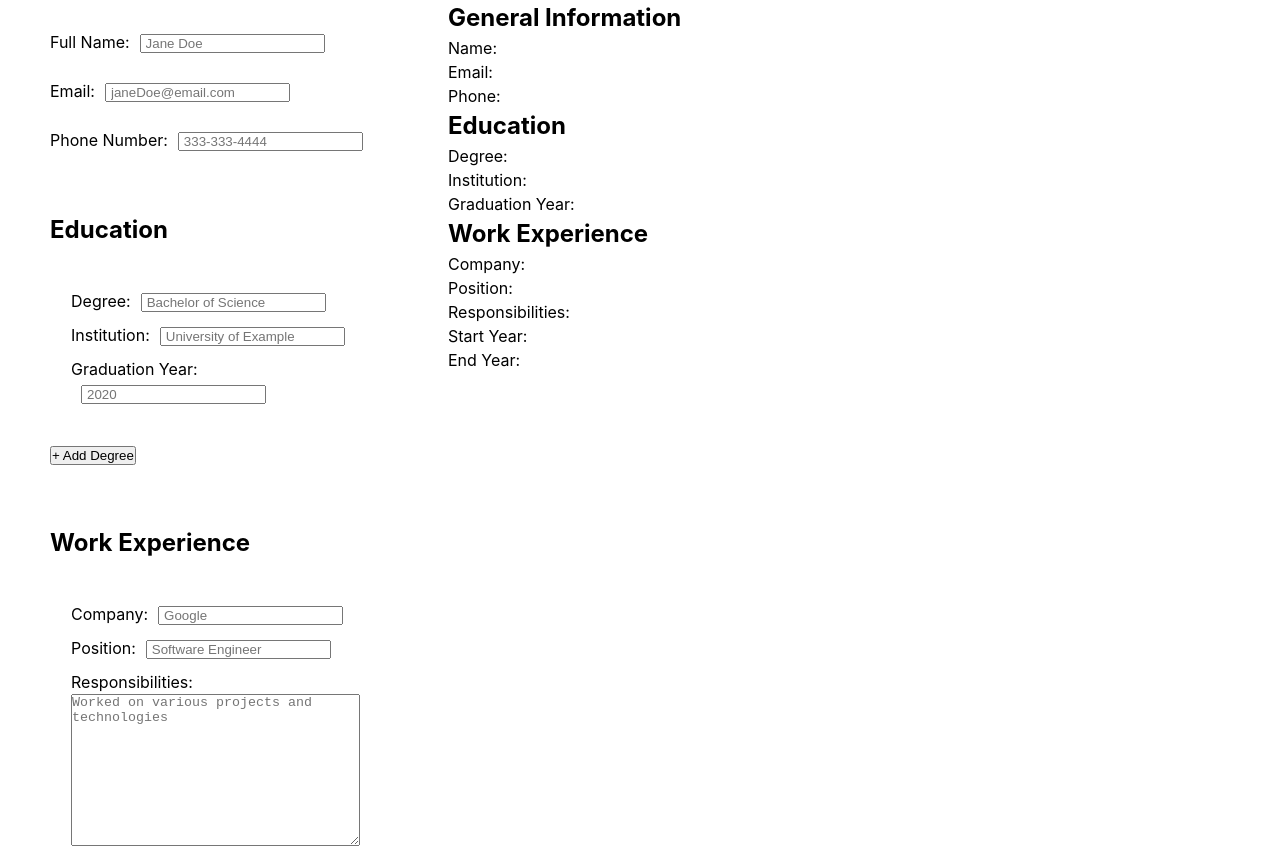
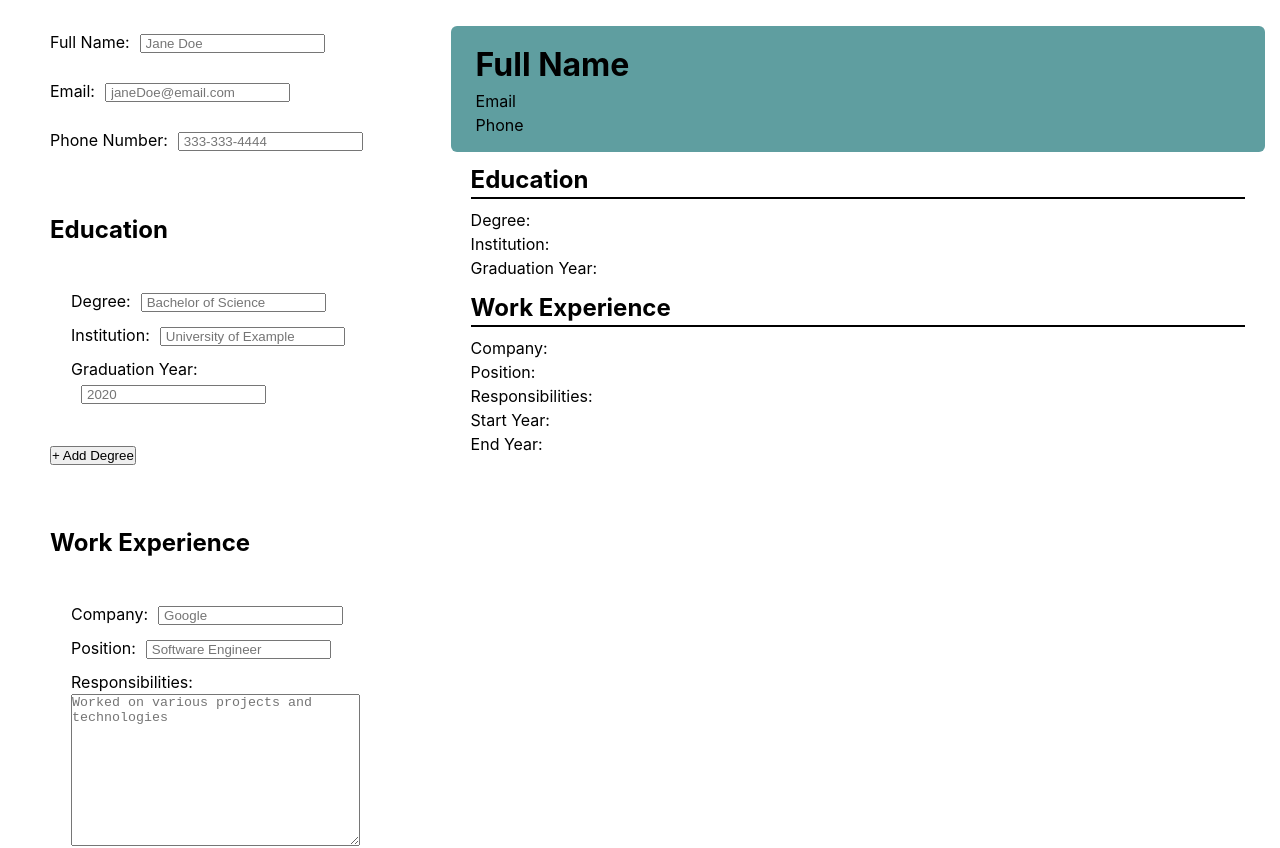
Before and after one commit to ha-x-3/odin-cv-application, a React (Vite) app: page / in a window 1280 px wide. Shown: the top 848 px of the page. Built offline with nearby package versions, Linux system fonts and the light colour scheme.

Commit message:
Styled preview

```diff
--- a/src/components/Preview.jsx
+++ b/src/components/Preview.jsx
@@ -1,12 +1,14 @@
 import React from 'react';
+import '../styles/previewStyles.css';
 
 export default function Preview({ generalInfo, educationInfo, workInfo }) {
 	return (
 		<div className='preview'>
-			<h2>General Information</h2>
-			<p>Name: {generalInfo.name}</p>
-			<p>Email: {generalInfo.email}</p>
-			<p>Phone: {generalInfo.phoneNumber}</p>
+			<div className='intro'>
+				<h1>{generalInfo.name || "Full Name"}</h1>
+				<p>{generalInfo.email || "Email"}</p>
+				<p>{generalInfo.phoneNumber || "Phone"}</p>
+			</div>
 
 			<h2>Education</h2>
 			{educationInfo.map((edu, index) => (
--- a/src/styles/previewStyles.css
+++ b/src/styles/previewStyles.css
@@ -0,0 +1,32 @@
+.preview {
+    border: 1px solid white;
+    border-radius: 6px;
+    padding: 15px 20px;
+    margin: 25px auto;
+    width: 816px;
+    height: 1056px;
+    background-color: white;;
+    color: black;
+}
+
+.intro {
+    background-color: cadetblue;
+    margin: -15px -20px 0 -20px;
+    padding: 15px 25px;
+    border-radius: 6px;
+}
+
+.preview h2 {
+  position: relative;
+  margin: 10px 0;
+}
+
+.preview h2::after {
+  content: "";
+  position: absolute;
+  left: 0;
+  bottom: -1px;
+  width: 100%;
+  height: 2px;
+  background-color: #000;
+}
```
